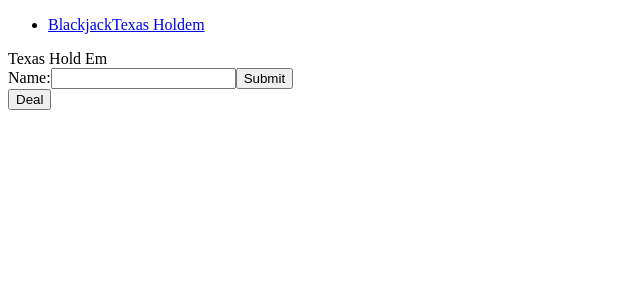
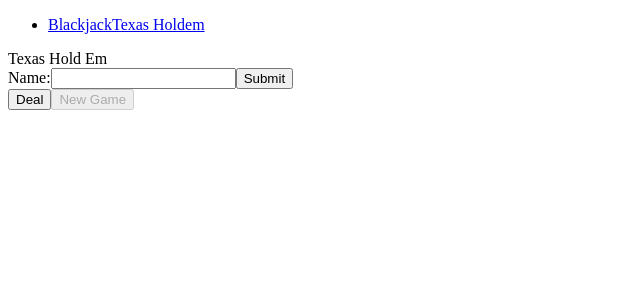
Before and after one commit to dardan-gjonbalaj/react-card-games, a Next.js app: page /texasholdem in a window 1280 px wide. Shown: the top 300 px of the page, without its empty margins (0-640 px from the left). Built offline with nearby package versions, Linux system fonts and the light colour scheme.

Commit message:
added deal for players and turns, need to finalizing playing and betting

```diff
--- a/components/player.js
+++ b/components/player.js
@@ -59,13 +59,31 @@ export function DealerHand(props) {
   );
 }
 
+export function PokerTable(props) {
+  {
+    console.log(props);
+  }
+  return (
+    <div key={`${props.card.rank}-${props.card.suit}`}>
+      <PlayingCards hand={props.card} />
+    </div>
+  );
+}
+
 export function PokerHand(props) {
   {
     console.log(props);
   }
   return (
-    <div key={`${props.card.rank}-${props.card.suit}`}>
-      <PlayingCards hand={props.card} isFlipped={props.flip} />
-    </div>
+    <ul className="hand">
+      {props.cards.map((card) => {
+        console.log(card);
+        return (
+          <li key={`${card.rank}-${card.suit}`}>
+            <PlayingCards hand={card} isFlipped={!props.flip} />
+          </li>
+        );
+      })}
+    </ul>
   );
 }
--- a/pages/texasholdem.js
+++ b/pages/texasholdem.js
@@ -1,6 +1,6 @@
 import React, { useState, useEffect } from "react";
 import PlayingCards from "../components/card";
-import { PokerHand } from "../components/player";
+import { PokerHand, PokerTable } from "../components/player";
 import Dealer from "../utils/dealer";
 import Deck from "../utils/deck";
 import Player from "../utils/player";
@@ -11,17 +11,62 @@ export default function TexasHoldEm() {
   const [flip, setFlip] = useState(true);
   const [name, setName] = useState("");
   const [players, setPlayers] = useState([]);
-  const [turn, setTurn] = useState(1);
+  const [turn, setTurn] = useState(0);
+  const [play, setPlay] = useState(false);
+  const [newGame, setNewGame] = useState(false);
 
   useEffect(() => {
     setCards(new Deck());
   }, []);
+
+  useEffect(() => {}, [players]);
+
+  useEffect(() => {
+    if (play) {
+      if (turn === 0) {
+        players.map((player) => {
+          console.log(player);
+          player.getCard(cards, 2);
+        });
+
+        setPlayers([...players]);
+        setTurn(1);
+      }
+      if (turn === 1) {
+        setTable([...table, ...cards.drawCards(3)]);
+        setTurn(2);
+        setPlay(false);
+      }
+      if (turn === 2) {
+        setTable([...table, ...cards.drawCards(1)]);
+        setTurn(3);
+        setPlay(false);
+      }
+      if (turn === 3) {
+        setTable([...table, ...cards.drawCards(1)]);
+        setTurn(4);
+        setPlay(false);
+      }
+    }
+  }, [turn, play]);
+
+  useEffect(() => {
+    console.log(newGame);
+    if (newGame) {
+      setTable([]);
+      setTurn(0);
+      setNewGame(!newGame);
+    }
+  }, [newGame, turn]);
 
   useEffect(() => {
     console.log("\n\n******current state*******");
     console.log("cards", cards);
     console.log("table", table);
     console.log("players", players);
+    console.log("turn", turn);
+    console.log("play", play);
+    console.log("New Game", newGame);
     console.log("*************************\n\n");
   });
 
@@ -30,7 +75,10 @@ export default function TexasHoldEm() {
     event.preventDefault();
     console.log(name);
     try {
-      setPlayers([...players, new Player(name)]);
+      const p1 = new Player(name);
+      p1.money = 100;
+
+      setPlayers([...players, p1]);
 
       setName("");
     } catch (e) {
@@ -39,11 +87,12 @@ export default function TexasHoldEm() {
     console.log(players);
   };
 
-  const deal = () => {
-    if (turn === 1) {
-      setTable([...table, ...cards.drawCards(3)]);
-    }
-  };
+  // const newGame = () => {
+  //   if (newGame) {
+  //     setTable([]);
+  //     setTurn(1);
+  //   }
+  // };
 
   return (
     <div>
@@ -59,14 +108,34 @@ export default function TexasHoldEm() {
         </label>
         <input type="submit" value="Submit" />
       </form>
-      <button onClick={deal}>Deal</button>
+      <button onClick={() => setPlay(!play)} disabled={turn == 4}>
+        Deal
+      </button>
+      <button onClick={() => setNewGame(!newGame)} disabled={turn != 4}>
+        New Game
+      </button>
       <div className="table" style={{ padding: "2rem 10vw 2rem 10vw" }}>
         {/* {<PokerHand card={table} />} */}
         <div className="playingCards" style={{ display: "flex" }}>
-          {table.map((c) => {
-            return <PokerHand card={c} />;
+          {table.map((c, index) => {
+            return <PokerTable key={index} card={c} />;
           })}
         </div>
+      </div>
+      <div
+        className="players"
+        style={{ display: "flex", flexDirection: "column" }}
+      >
+        {players.map((player, index) => {
+          return (
+            <div className={`${player.name}`}>
+              {player.name}
+              <div className="playingCards">
+                <PokerHand key={index} cards={player.hand} flip={flip} />
+              </div>
+            </div>
+          );
+        })}
       </div>
     </div>
   );
```
